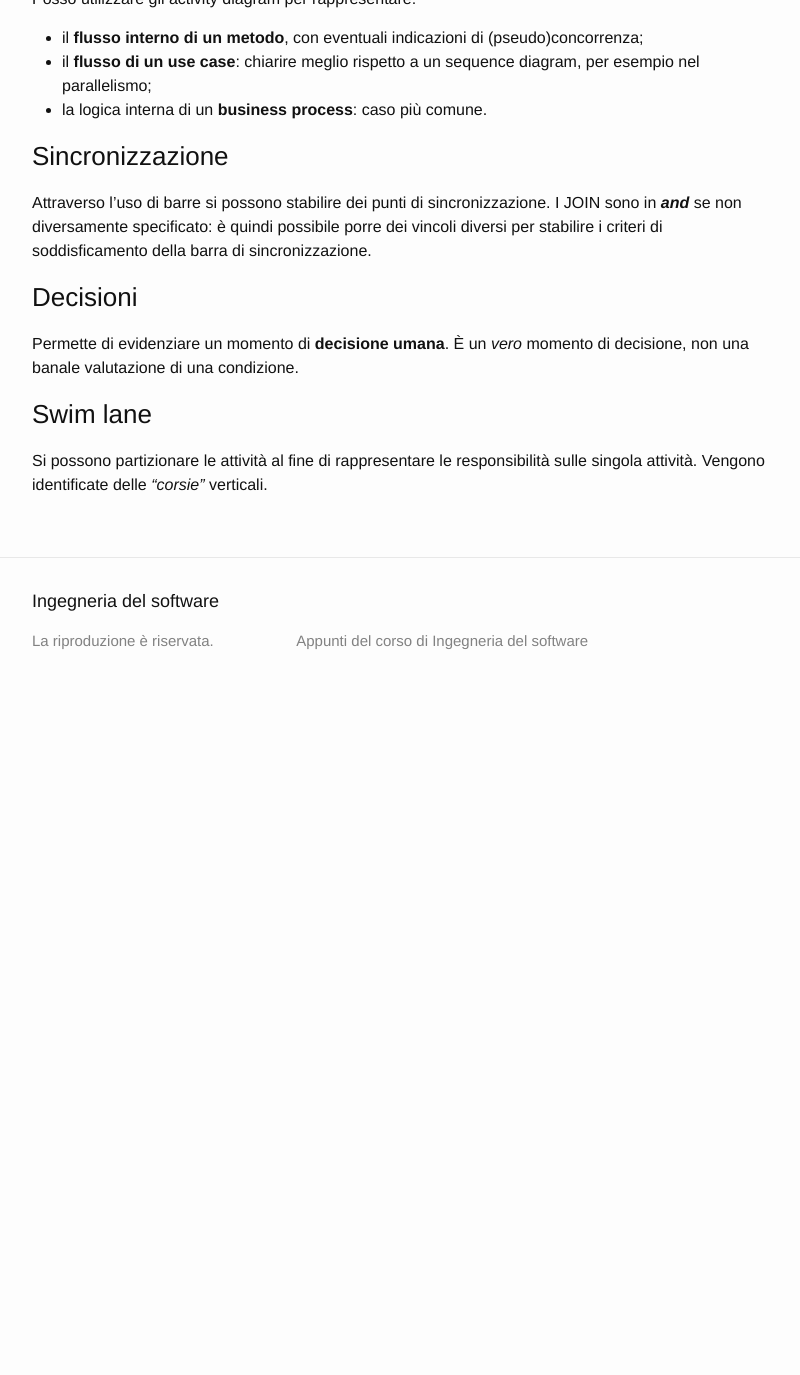
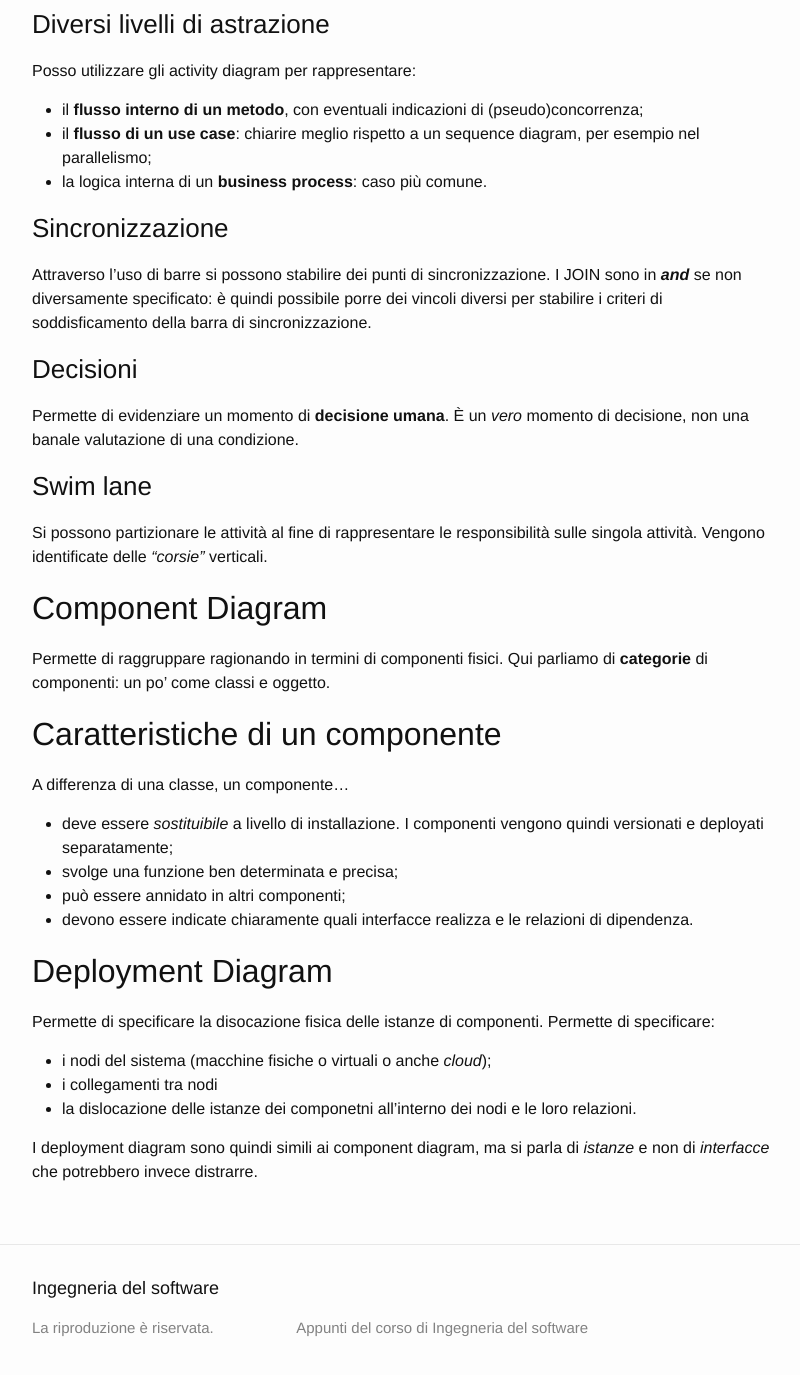
Before and after one commit to MarcoBuster/sweng, a Jekyll site: the page built from _posts/2022-11-14-uml.md, in a window 1280 px wide and 1400 px high, scrolled down 4061 px. Shown: the top 1375 px of the window, without its empty margins (238-1038 px from the left). Built offline with Jekyll 4.4.1, drawn with Linux system fonts in a browser that asks for light colours; formulas are drawn with MathJax 3; the table of contents is made by our own code; before the commit the page ends 4774 px from its top, so only the background shows below that; some of the changed text lies outside the part shown.

Commit message:
Add lesson notes

```diff
--- a/_posts/2022-11-14-uml.md
+++ b/_posts/2022-11-14-uml.md
@@ -163,3 +163,30 @@ Permette di evidenziare un momento di __decisione umana__.
 
 Si possono partizionare le attività al fine di rappresentare le responsibilità sulle singola attività.
 Vengono identificate delle _"corsie"_ verticali.
+
+## Component Diagram
+
+Permette di raggruppare ragionando in termini di componenti fisici.
+Qui parliamo di __categorie__ di componenti: un po' come classi e oggetto.
+
+<!-- mi son perso via :) -->
+<!-- aggiungere diagramma -->
+
+## Caratteristiche di un componente
+
+A differenza di una classe, un componente...
+
+- deve essere _sostituibile_ a livello di installazione. I componenti vengono quindi versionati e deployati separatamente;
+- svolge una funzione ben determinata e precisa;
+- può essere annidato in altri componenti;
+- devono essere indicate chiaramente quali interfacce realizza e le relazioni di dipendenza.
+
+## Deployment Diagram
+
+Permette di specificare la disocazione fisica delle istanze di componenti.
+Permette di specificare:
+- i nodi del sistema (macchine fisiche o virtuali o anche _cloud_);
+- i collegamenti tra nodi
+- la dislocazione delle istanze dei componetni all'interno dei nodi e le loro relazioni.
+
+I deployment diagram sono quindi simili ai component diagram, ma si parla di _istanze_ e non di _interfacce_ che potrebbero invece distrarre.
```
